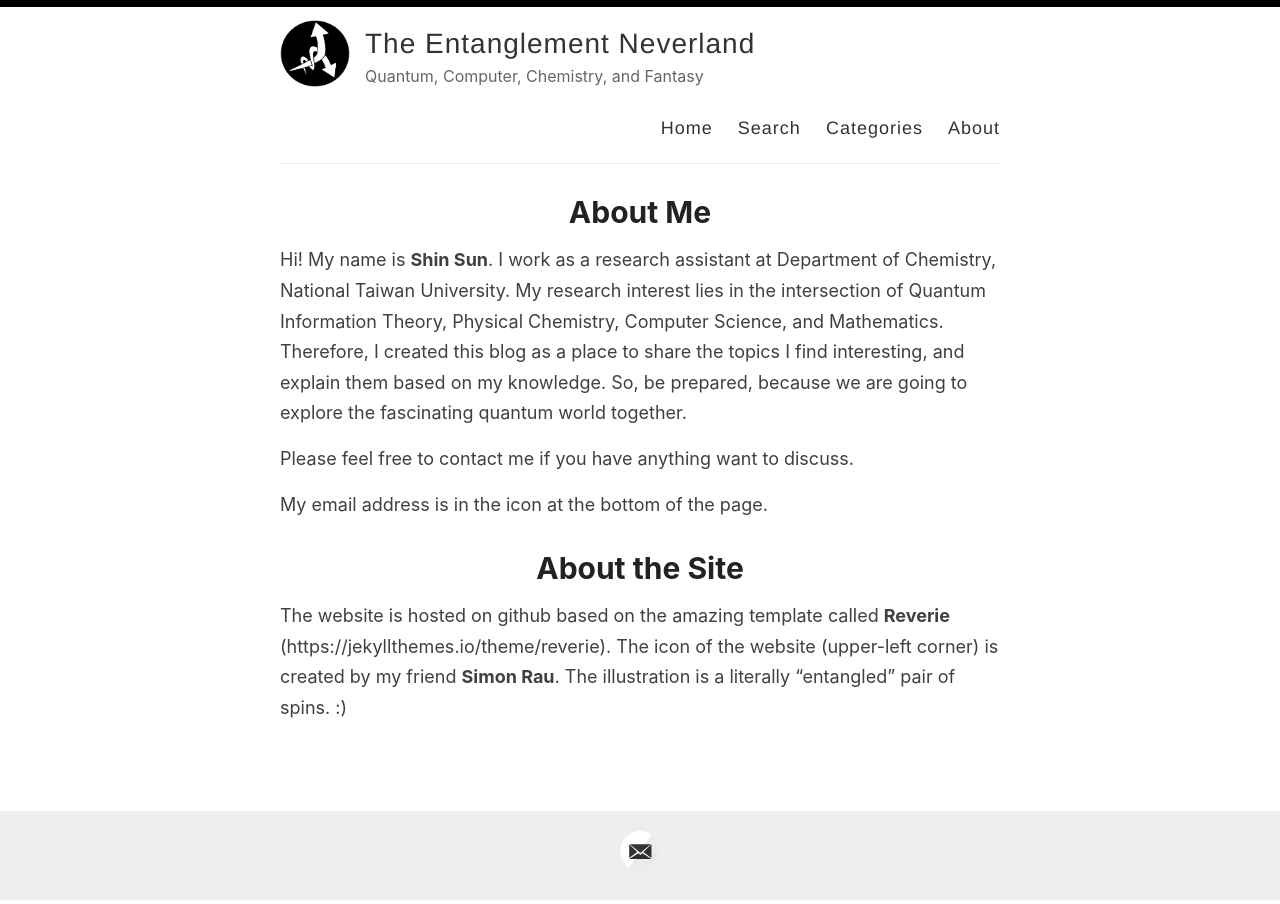
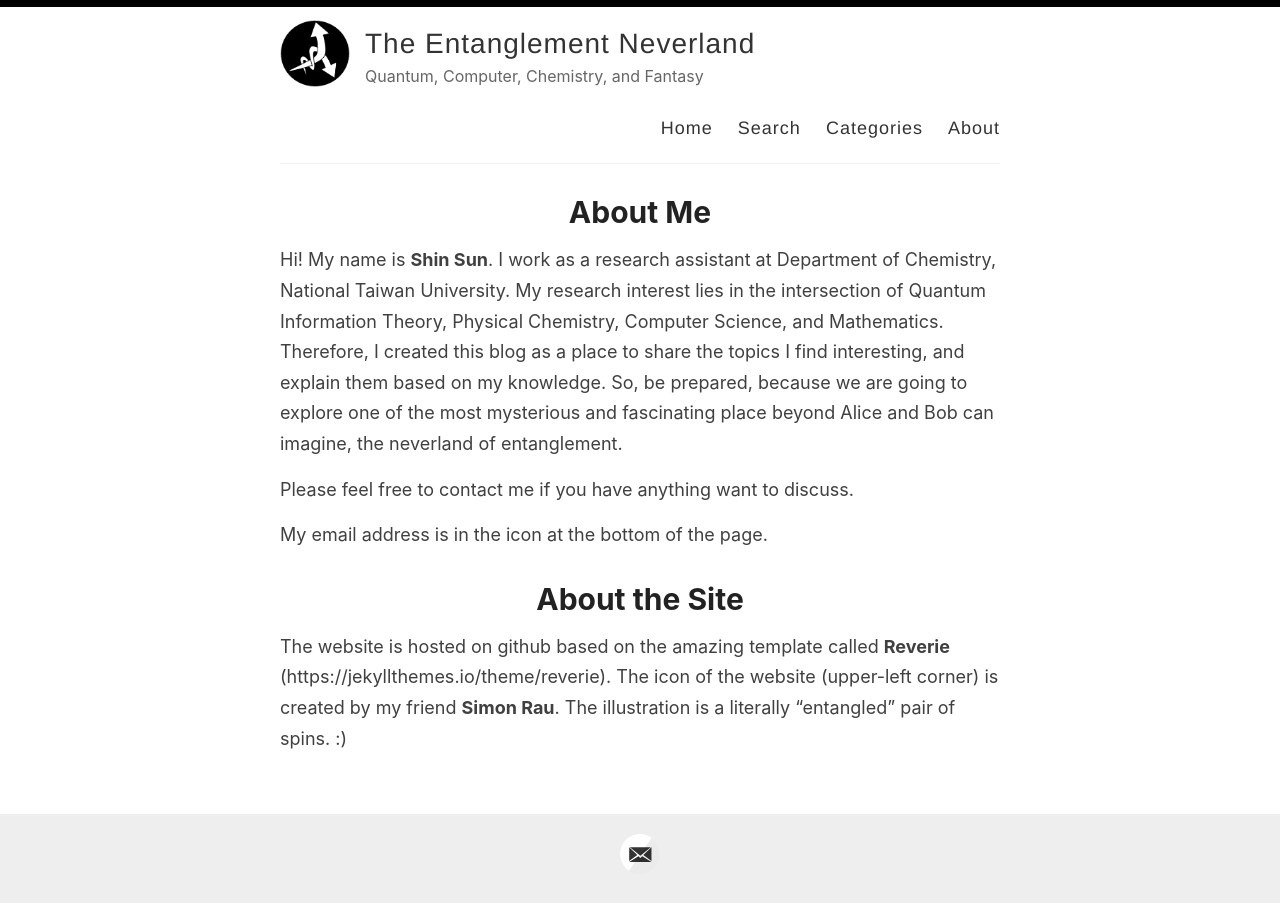
Before and after one commit to ZincSun/ZincSun.github.io, a Jekyll site: the page built from _pages/about.md, in a window 1280 px wide. Built offline with Jekyll 4.4.1, drawn with Linux system fonts in a browser that asks for light colours.

Commit message:
Update about.md

```diff
--- a/_pages/about.md
+++ b/_pages/about.md
@@ -6,8 +6,7 @@ permalink: /about/
 
 Hi! My name is **Shin Sun**. I work as a research assistant at Department of Chemistry, National Taiwan University. My research interest
 lies in the intersection of Quantum Information Theory, Physical Chemistry, Computer Science, and Mathematics. Therefore, I created this blog as
-a place to share the topics I find interesting, and explain them based on my knowledge. So, be prepared, because we are going to explore the fascinating quantum world
-together.
+a place to share the topics I find interesting, and explain them based on my knowledge. So, be prepared, because we are going to explore one of the most mysterious and fascinating place beyond Alice and Bob can imagine, the neverland of entanglement.
 
 Please feel free to contact me if you have anything want to discuss.
 
```
